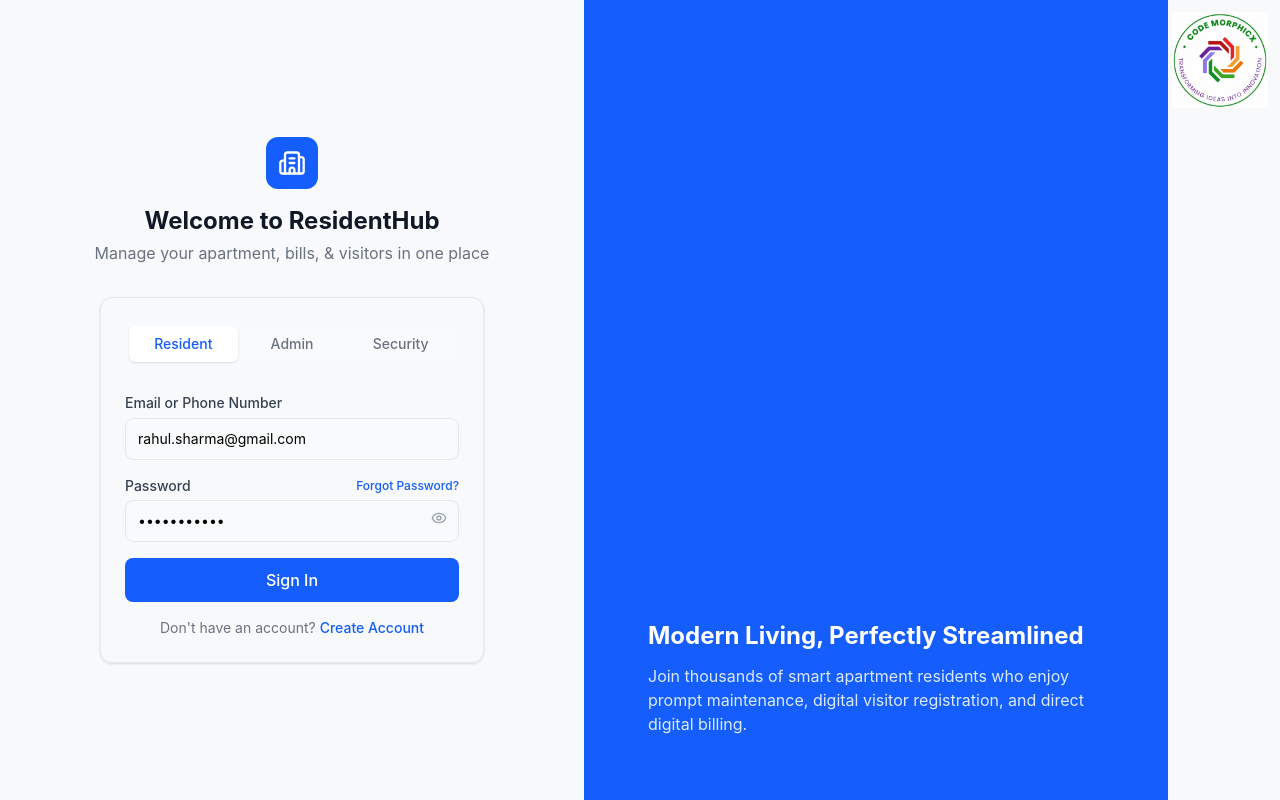
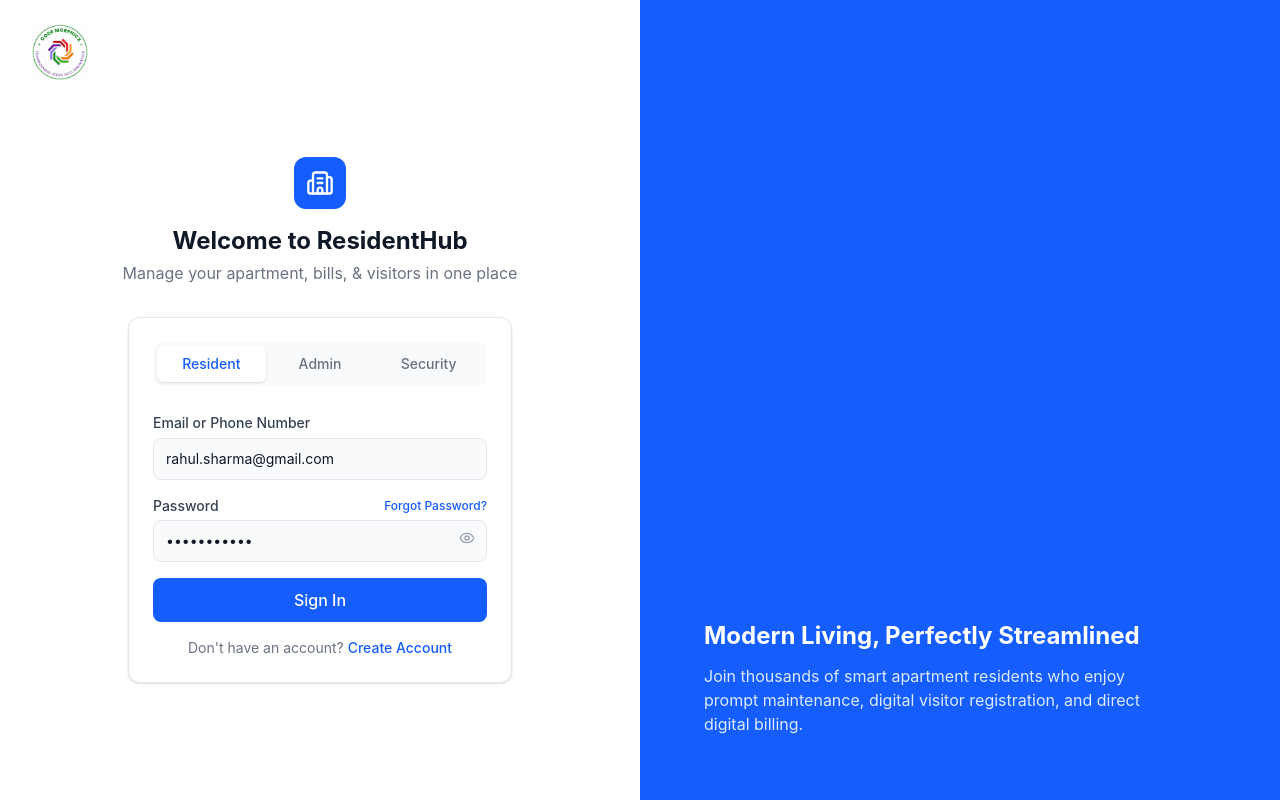
Before and after one commit to nandanshivanna10-tech/residenthub-portal, a React (Vite) app: page / in a window 1280 px wide. Built offline with nearby package versions, Linux system fonts and the light colour scheme.

Commit message:
Move logo to top-left of Sidebar and Login page, add dark mode to Login

```diff
--- a/src/App.jsx
+++ b/src/App.jsx
@@ -1,14 +1,10 @@
 import { BrowserRouter } from "react-router-dom";
 import AppRoutes from "./routes/AppRoutes";
-import BrandLogo from "./components/ui/BrandLogo";
 
 function App() {
   return (
     <BrowserRouter>
-      <div className="pr-0 lg:pr-28">
-        <AppRoutes />
-      </div>
-      <BrandLogo />
+      <AppRoutes />
     </BrowserRouter>
   );
 }
--- a/src/components/layout/Sidebar.jsx
+++ b/src/components/layout/Sidebar.jsx
@@ -3,6 +3,7 @@ import {
   LayoutGrid, Wrench, Users, Megaphone, Wallet, Calendar, BookUser, User, Building2, Lock,
 } from "lucide-react";
 import { useLanguage } from "../../context/LanguageContext";
+import logo from "../../assets/logo.jpeg";
 
 export default function Sidebar() {
   const { t } = useLanguage();
@@ -20,7 +21,11 @@ export default function Sidebar() {
 
   return (
     <aside className="w-60 bg-white dark:bg-gray-900 border-r border-gray-200 dark:border-gray-700 flex flex-col h-screen sticky top-0 transition-colors">
-      <div className="flex items-center gap-2 px-5 py-5">
+      <div className="flex items-center gap-2 px-5 pt-5 pb-2">
+        <img src={logo} alt="Code Morphicx" className="w-10 h-10 object-contain" />
+      </div>
+
+      <div className="flex items-center gap-2 px-5 pb-5">
         <div className="bg-blue-600 text-white rounded-lg p-2">
           <Building2 size={20} />
         </div>
--- a/src/pages/Login.jsx
+++ b/src/pages/Login.jsx
@@ -1,6 +1,7 @@
 import { useState } from "react";
 import { useNavigate } from "react-router-dom";
 import { Building2, Eye, EyeOff } from "lucide-react";
+import logo from "../assets/logo.jpeg";
 
 export default function Login() {
   const [role, setRole] = useState("Resident");
@@ -13,19 +14,21 @@ export default function Login() {
   };
 
   return (
-    <div className="flex min-h-screen relative">
+    <div className="flex min-h-screen bg-white dark:bg-gray-950 transition-colors">
+      <div className="w-full md:w-1/2 flex flex-col px-8 pt-6">
+        <img src={logo} alt="Code Morphicx" className="w-14 h-14 object-contain mb-4" />
 
-      <div className="w-full md:w-1/2 flex flex-col items-center justify-center px-8">
+        <div className="flex-1 flex flex-col items-center justify-center -mt-14">
           <div className="bg-blue-600 text-white rounded-xl p-3 mb-4">
             <Building2 size={28} />
           </div>
-        <h1 className="text-2xl font-bold text-gray-900">Welcome to ResidentHub</h1>
-        <p className="text-gray-500 mt-1 mb-8 text-center">
+          <h1 className="text-2xl font-bold text-gray-900 dark:text-gray-100">Welcome to ResidentHub</h1>
+          <p className="text-gray-500 dark:text-gray-400 mt-1 mb-8 text-center">
             Manage your apartment, bills, & visitors in one place
           </p>
 
-        <div className="w-full max-w-sm border border-gray-200 rounded-xl p-6 shadow-sm">
-          <div className="flex bg-gray-50 rounded-lg p-1 mb-6">
+          <div className="w-full max-w-sm border border-gray-200 dark:border-gray-700 bg-white dark:bg-gray-900 rounded-xl p-6 shadow-sm transition-colors">
+            <div className="flex bg-gray-50 dark:bg-gray-800 rounded-lg p-1 mb-6">
               {["Resident", "Admin", "Security"].map((r) => (
                 <button
                   key={r}
@@ -33,8 +36,8 @@ export default function Login() {
                   onClick={() => setRole(r)}
                   className={`flex-1 py-2 text-sm font-medium rounded-md transition ${
                     role === r
-                    ? "bg-white text-blue-600 shadow-sm"
-                    : "text-gray-500"
+                      ? "bg-white dark:bg-gray-700 text-blue-600 dark:text-blue-400 shadow-sm"
+                      : "text-gray-500 dark:text-gray-400"
                   }`}
                 >
                   {r}
@@ -44,20 +47,20 @@ export default function Login() {
 
             <form onSubmit={handleSubmit} className="space-y-4">
               <div>
-              <label className="text-sm font-medium text-gray-700">
+                <label className="text-sm font-medium text-gray-700 dark:text-gray-300">
                   Email or Phone Number
                 </label>
                 <input
                   type="text"
                   defaultValue="rahul.sharma@gmail.com"
-                className="mt-1 w-full px-3 py-2.5 rounded-lg bg-gray-50 border border-gray-200 text-sm focus:outline-none focus:ring-2 focus:ring-blue-200"
+                  className="mt-1 w-full px-3 py-2.5 rounded-lg bg-gray-50 dark:bg-gray-800 border border-gray-200 dark:border-gray-700 text-sm text-gray-900 dark:text-gray-100 focus:outline-none focus:ring-2 focus:ring-blue-200"
                 />
               </div>
 
               <div>
                 <div className="flex justify-between items-center">
-                <label className="text-sm font-medium text-gray-700">Password</label>
-                <a href="#" className="text-xs text-blue-600 font-medium">
+                  <label className="text-sm font-medium text-gray-700 dark:text-gray-300">Password</label>
+                  <a href="#" className="text-xs text-blue-600 dark:text-blue-400 font-medium">
                     Forgot Password?
                   </a>
                 </div>
@@ -65,7 +68,7 @@ export default function Login() {
                   <input
                     type={showPassword ? "text" : "password"}
                     defaultValue="password123"
-                  className="w-full px-3 py-2.5 rounded-lg bg-gray-50 border border-gray-200 text-sm focus:outline-none focus:ring-2 focus:ring-blue-200"
+                    className="w-full px-3 py-2.5 rounded-lg bg-gray-50 dark:bg-gray-800 border border-gray-200 dark:border-gray-700 text-sm text-gray-900 dark:text-gray-100 focus:outline-none focus:ring-2 focus:ring-blue-200"
                   />
                   <button
                     type="button"
@@ -84,17 +87,18 @@ export default function Login() {
                 Sign In
               </button>
 
-            <p className="text-center text-sm text-gray-500">
+              <p className="text-center text-sm text-gray-500 dark:text-gray-400">
                 Don't have an account?{" "}
-              <a href="#" className="text-blue-600 font-medium">
+                <a href="#" className="text-blue-600 dark:text-blue-400 font-medium">
                   Create Account
                 </a>
               </p>
             </form>
           </div>
         </div>
+      </div>
 
-      <div className="hidden md:flex w-1/2 bg-blue-600 items-end p-16">
+      <div className="hidden md:flex w-1/2 bg-blue-600 dark:bg-blue-800 items-end p-16 transition-colors">
         <div>
           <h2 className="text-white text-2xl font-bold mb-3">
             Modern Living, Perfectly Streamlined
```
Also changed, not shown: src/components/layout/DashboardLayout.jsx (indentation only). Lines whose indentation alone changed are shown as unchanged.
